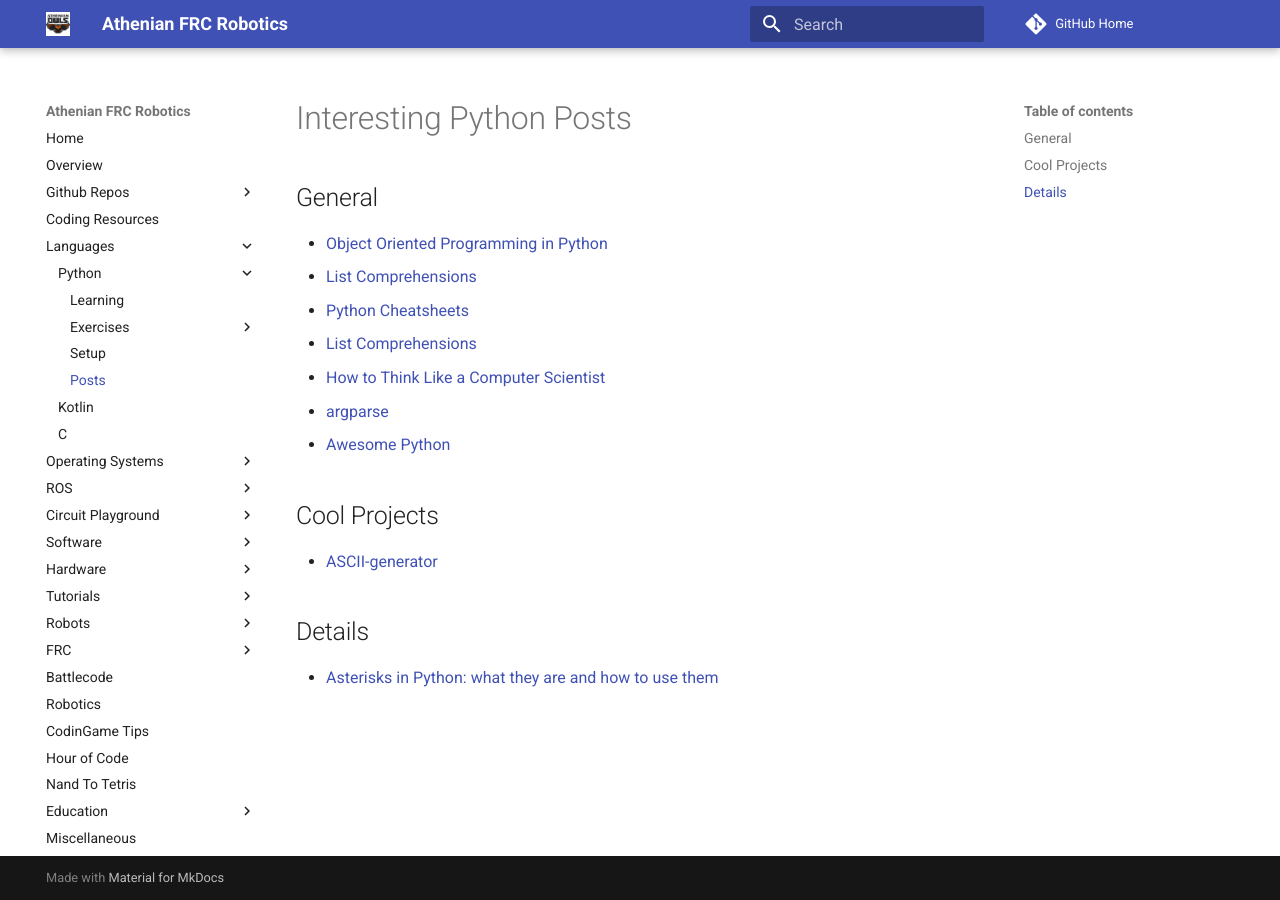
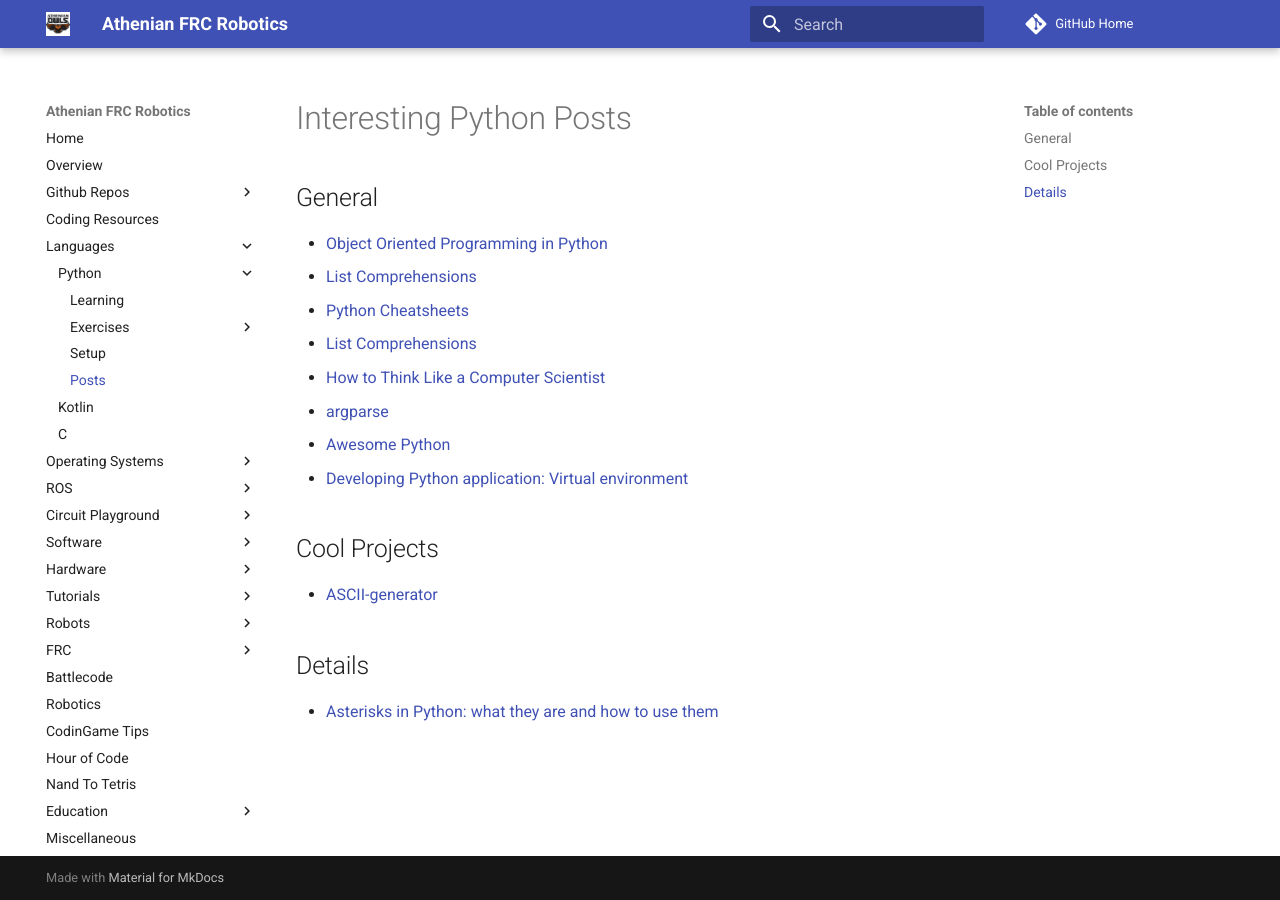
Before and after one commit to athenian-robotics/athenian-robotics-mkdocs, an MkDocs documentation site: the page built from docs/python.md, in a window 1280 px wide. Built offline with MkDocs 1.6.1 and Material for MkDocs 9.7.7, drawn with Linux system fonts in a browser that asks for light colours; comment, search, counter and statistics services are not loaded.

Commit message:
Update docs

```diff
--- a/docs/python.md
+++ b/docs/python.md
@@ -8,6 +8,7 @@
 * [How to Think Like a Computer Scientist](http://interactivepython.org/runestone/static/CS152f17/index.html)
 * [argparse](https://towardsdatascience.com/learn-enough-python-to-be-useful-argparse-e482e1764e05)
 * [Awesome Python](https://github.com/vinta/awesome-python)
+* [Developing Python application: Virtual environment](https://hackernoon.com/developing-python-application-virtual-environment-95fa8ae5b098)
 
 ## Cool Projects
 * [ASCII-generator](https://github.com/vietnguyen91/ASCII-generator)
```
